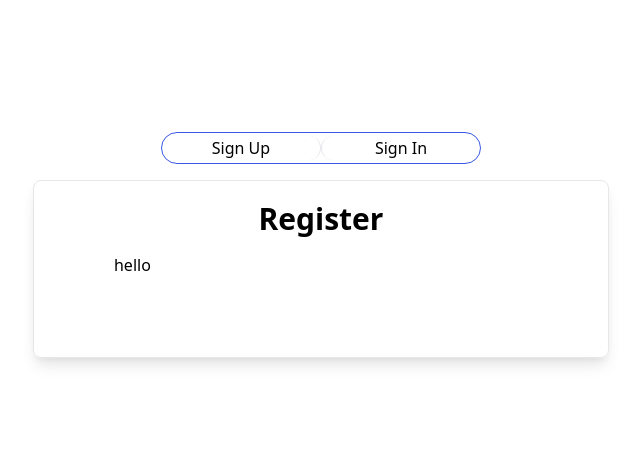
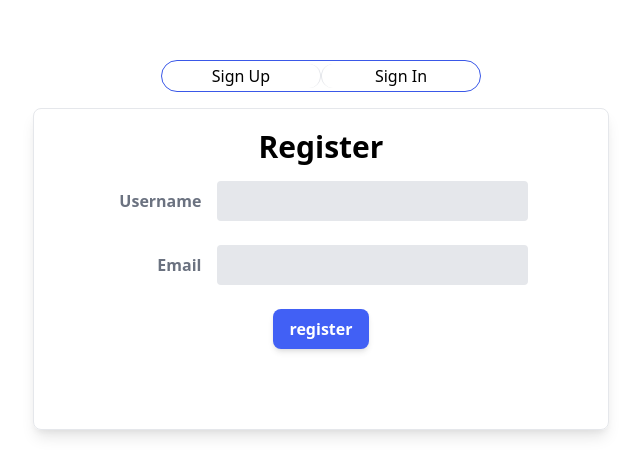
Before and after one commit to Khaalidsub/chat-app, a React (Create React App) app in the folder client/: page / in a window 1280 px wide. Shown: the part 155-630 px from the top of the page, without its empty margins (319-959 px from the left). Built offline with nearby package versions, Linux system fonts and the light colour scheme; no server answers.

Commit message:
register form completed

```diff
--- a/client/src/Components/RegisterForm.tsx
+++ b/client/src/Components/RegisterForm.tsx
@@ -1,15 +1,45 @@
-import PropTypes from 'prop-types'
+import React, { Component } from "react";
 
-function RegisterForm(props: any) {
-    return (
-        <div>
+import { creatUserVariables } from "../utilities/__generated__/creatUser";
+import ButtonForm from "../widgets/ButtonForm";
+import InputFieldForm from "../widgets/InputFieldForm";
 
-        </div>
-    )
+export interface RegisterProps {
+    register: (a: { variables: creatUserVariables }) => void
+}
+export interface RegisterState {
+    email: string,
+    username: string
 }
 
-RegisterForm.propTypes = {
+class RegisterForm extends Component<RegisterProps, RegisterState> {
+    state = { email: '', username: '' }
 
+    onChange = (event: any) => {
+
+
+        this.setState({
+            [event.target.name]: event.target.value
+        } as RegisterState);
+    }
+    onSubmit = (event: React.FormEvent<HTMLFormElement>) => {
+        event.preventDefault();
+        this.props.register({ variables: { createUserInput: { email: this.state.email, username: this.state.username } } })
+    }
+    render() {
+        return (
+            <form onSubmit={this.onSubmit}>
+
+                <InputFieldForm type="text" name="username" value={this.state.username} handler={this.onChange} label="Username" />
+                <InputFieldForm type="email" name='email' value={this.state.email} handler={this.onChange} label="Email" />
+                <div className='text-center block w-full'>
+                    <ButtonForm value='register' />
+                </div>
+            </form>
+        )
+    }
 }
 
+
+
 export default RegisterForm
--- a/client/src/pages/register.tsx
+++ b/client/src/pages/register.tsx
@@ -1,7 +1,7 @@
-import React from "react";
-import { useMutation, useQuery } from '@apollo/client';
+import { useMutation } from '@apollo/client';
 import { creatUser, creatUserVariables } from '../utilities/__generated__/creatUser';
 import { CREATE_USER } from "../utilities/schema";
+import RegisterForm from "../Components/RegisterForm";
 export interface RegisterProps {
 
 }
@@ -11,20 +11,17 @@ export interface RegisterState {
 }
 
 function Register() {
-    const [register, { loading, error }] = useMutation<creatUser, creatUserVariables>(CREATE_USER, {
-        onCompleted(data) {
-            if (data) {
-                console.log(data.createUser.username);
+    const [register, { loading, error }] = useMutation<creatUser, creatUserVariables>(CREATE_USER,
+    )
+    if (loading) {
+        return <div>loading</div>
+    }
+    if (error) {
+        return <div>error</div>
+    }
 
 
-
-            }
-        }
-    })
-    // register({ variables: { createUserInput: { email: "khaalidsubaan@gmail.org", username: "khaalid" } } })
-
-
-    return (<div className=''>hello</div>);
+    return (<RegisterForm register={register} />);
 
 }
 
```
Also changed, not shown: 1 other file (tests, documents, lock files or other folders).
